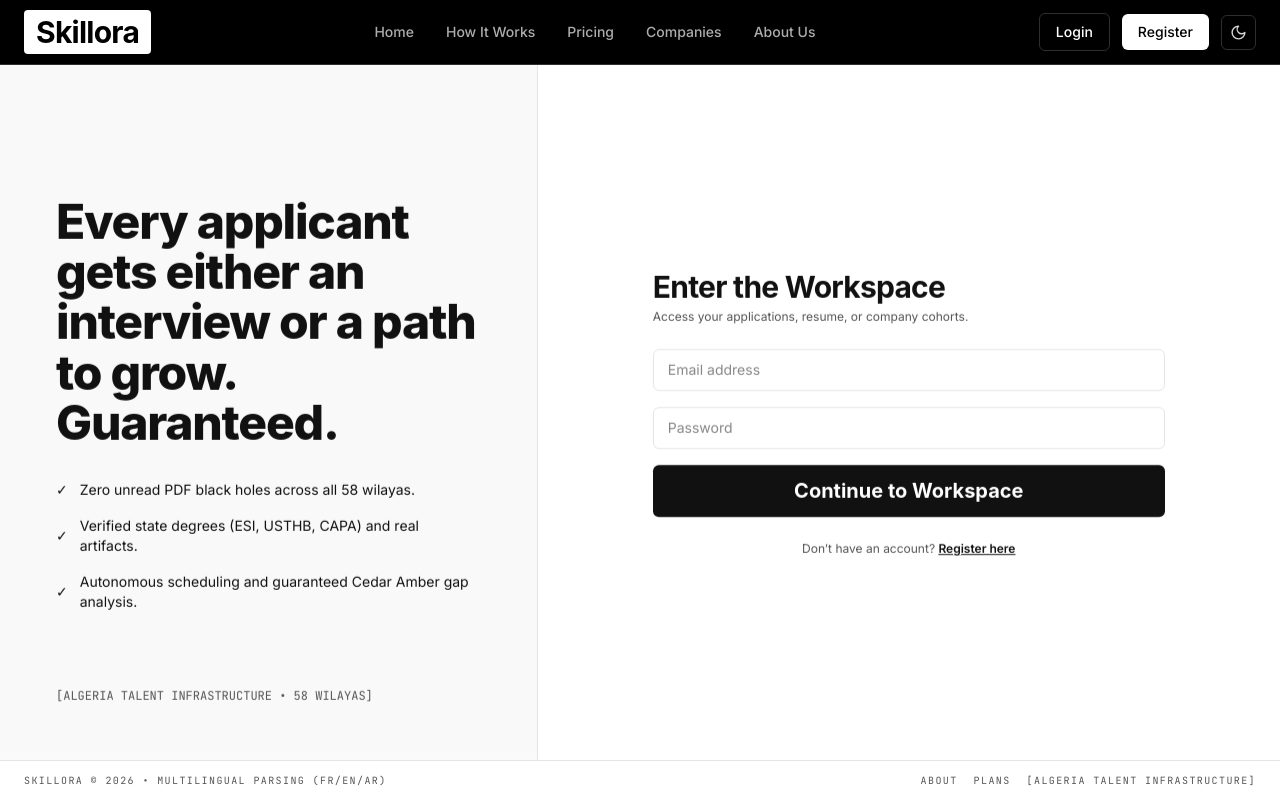
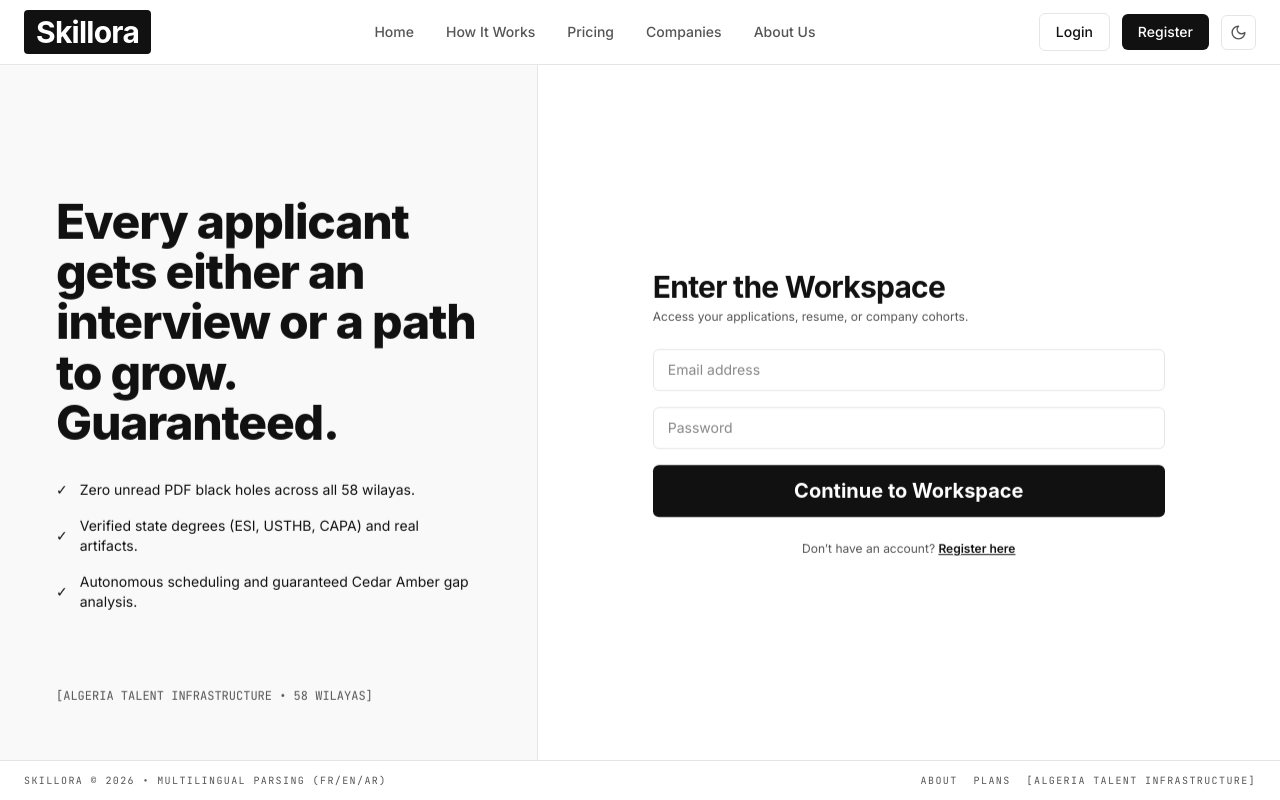
Before and after one commit to abderrahmenex86/Skillora, a React (Vite) app in the folder frontend/: page /auth in a window 1280 px wide. Built offline with nearby package versions, Linux system fonts and the light colour scheme; a web font is replaced by a local one.

Commit message:
[FIX] Match navbar background to page surface

```diff
--- a/frontend/src/components/Navbar.tsx
+++ b/frontend/src/components/Navbar.tsx
@@ -18,8 +18,8 @@ function navLinkClass({ isActive }: { isActive: boolean }) {
     return [
         'relative py-1 transition-colors',
         isActive
-            ? 'text-(--nav-fg) after:absolute after:-bottom-1 after:left-0 after:right-0 after:h-0.5 after:rounded-full after:bg-(--nav-fg)'
-            : 'text-(--nav-muted) hover:text-(--nav-fg)',
+            ? 'text-(--text-main) after:absolute after:-bottom-1 after:left-0 after:right-0 after:h-0.5 after:rounded-full after:bg-(--text-main)'
+            : 'text-(--text-sub) hover:text-(--text-main)',
     ].join(' ');
 }
 
@@ -138,12 +138,12 @@ export default function Navbar() {
         user?.subscriptionTier !== 'ENTERPRISE';
 
     return (
-        <header className='relative z-50 w-full shrink-0 border-b border-(--nav-line) bg-(--nav-bg) text-(--nav-fg) transition-colors'>
-            <div className='mx-auto flex h-16 max-w-7xl items-center justify-between px-6'>
+        <header className='sticky top-0 z-50 w-full shrink-0 border-b border-(--border-line) bg-(--bg-canvas)/95 backdrop-blur-sm transition-colors'>
+            <div className='max-w-7xl mx-auto px-6 h-16 flex items-center justify-between'>
                 <div className='flex items-center'>
                     <Link
                         to='/'
-                        className='inline-flex items-center rounded-sm bg-(--nav-logo-bg) px-3 py-1 font-grotesque text-3xl font-bold tracking-tight text-(--nav-logo-fg) transition-transform hover:-translate-y-0.5'>
+                        className='inline-flex items-center px-3 py-1 font-grotesque font-bold text-3xl tracking-tight bg-(--btn-main-bg) text-(--btn-main-text) rounded-sm transition-colors'>
                         Skillora
                     </Link>
                 </div>
@@ -225,7 +225,7 @@ export default function Navbar() {
                     {showUpgradeButton && (
                         <Link
                             to='/pricing'
-                            className='whitespace-nowrap rounded-md bg-(--nav-logo-bg) px-3 py-2 text-xs font-semibold text-(--nav-logo-fg) transition-opacity hover:opacity-90 sm:px-4 sm:text-sm'>
+                            className='whitespace-nowrap rounded-md bg-(--btn-main-bg) px-3 py-2 text-xs font-semibold text-(--btn-main-text) transition-opacity hover:opacity-90 sm:px-4 sm:text-sm'>
                             {user?.role === 'RECRUITER' ?
                                 'Upgrade Plan'
                             :   'Upgrade to Pro'}
@@ -236,18 +236,18 @@ export default function Navbar() {
                         <>
                             <Link
                                 to='/auth?mode=login'
-                                className='px-4 py-2 text-sm font-medium rounded-md border border-(--nav-line) text-(--nav-fg) hover:bg-(--nav-hover) transition-colors'>
+                                className='px-4 py-2 text-sm font-medium rounded-md border border-(--border-line) text-(--text-main) hover:bg-(--bg-panel) transition-colors'>
                                 Login
                             </Link>
                             <Link
                                 to='/auth?mode=register'
-                                className='px-4 py-2 text-sm font-medium rounded-md bg-(--nav-logo-bg) text-(--nav-logo-fg) hover:opacity-90 transition-opacity'>
+                                className='px-4 py-2 text-sm font-medium rounded-md bg-(--btn-main-bg) text-(--btn-main-text) hover:opacity-90 transition-opacity'>
                                 Register
                             </Link>
                         </>
                     :   <div
                             ref={menuRef}
-                            className='relative flex items-center gap-1 pl-3 border-l border-(--nav-line)'>
+                            className='relative flex items-center gap-1 pl-3 border-l border-(--border-line)'>
                             <button
                                 type='button'
                                 onClick={() => {
@@ -255,15 +255,15 @@ export default function Navbar() {
                                     navigate(roleHome[user.role]);
                                 }}
                                 aria-label='Go to dashboard'
-                                className='flex items-center space-x-2 rounded-md px-2 py-1 hover:bg-(--nav-hover) transition-colors cursor-pointer'>
-                                <div className='w-8 h-8 rounded-full bg-(--nav-hover) border border-(--nav-line) flex items-center justify-center font-grotesque font-bold text-sm text-(--nav-fg)'>
+                                className='flex items-center space-x-2 rounded-md px-2 py-1 hover:bg-(--bg-panel) transition-colors cursor-pointer'>
+                                <div className='w-8 h-8 rounded-full bg-(--bg-panel) border border-(--border-line) flex items-center justify-center font-grotesque font-bold text-sm text-(--text-main)'>
                                     {initials || <UserIcon size={14} />}
                                 </div>
                                 <div className='hidden sm:block text-left'>
-                                    <div className='text-xs font-semibold leading-tight text-(--nav-fg)'>
+                                    <div className='text-xs font-semibold leading-tight text-(--text-main)'>
                                         {displayName}
                                     </div>
-                                    <div className='font-mono text-[10px] text-(--nav-muted)'>
+                                    <div className='font-mono text-[10px] text-(--text-sub)'>
                                         {wilayaDisplay}
                                     </div>
                                 </div>
@@ -279,7 +279,7 @@ export default function Navbar() {
                                 }
                                 aria-haspopup='menu'
                                 aria-expanded={menuOpen}
-                                className='p-1.5 rounded-md text-(--nav-muted) hover:text-(--nav-fg) hover:bg-(--nav-hover) transition-colors cursor-pointer'>
+                                className='p-1.5 rounded-md text-(--text-sub) hover:text-(--text-main) hover:bg-(--bg-panel) transition-colors cursor-pointer'>
                                 <ChevronDown
                                     size={15}
                                     className={`transition-transform duration-200 ${menuOpen ? 'rotate-180' : ''}`}
@@ -332,17 +332,10 @@ export default function Navbar() {
                                 'Switch to light mode'
                             :   'Switch to dark mode'
                         }
-                        className='p-2 rounded-md border border-(--nav-line) text-(--nav-muted) hover:text-(--nav-fg) hover:bg-(--nav-hover) transition-all flex items-center justify-center cursor-pointer'>
+                        className='p-2 rounded-md border border-(--border-line) text-(--text-sub) hover:text-(--text-main) hover:bg-(--bg-panel) transition-all flex items-center justify-center cursor-pointer'>
                         {isDark ?
-                            <Sun
-                                size={17}
-                                className='text-neutral-700'
-                            />
-                        :   <Moon
-                                size={17}
-                                className='text-neutral-300'
-                            />
-                        }
+                            <Sun size={17} />
+                        :   <Moon size={17} />}
                     </button>
                 </div>
             </div>
--- a/frontend/src/index.css
+++ b/frontend/src/index.css
@@ -28,15 +28,6 @@
     --text-sub: #555555;
     --btn-main-bg: #111111;
     --btn-main-text: #ffffff;
-
-    /* Navigation: solid black on light pages. */
-    --nav-bg: #000000;
-    --nav-fg: #ffffff;
-    --nav-muted: rgba(255, 255, 255, 0.68);
-    --nav-line: rgba(255, 255, 255, 0.18);
-    --nav-hover: rgba(255, 255, 255, 0.1);
-    --nav-logo-bg: #ffffff;
-    --nav-logo-fg: #000000;
 }
 
 html.dark {
@@ -51,15 +42,6 @@ html.dark {
     /* Keep the green accent readable on the dark canvas. */
     --color-forest: #258c5a;
     --color-amber-accent: #a3a3a3;
-
-    /* Navigation: solid white on dark pages. */
-    --nav-bg: #ffffff;
-    --nav-fg: #000000;
-    --nav-muted: rgba(0, 0, 0, 0.62);
-    --nav-line: rgba(0, 0, 0, 0.14);
-    --nav-hover: rgba(0, 0, 0, 0.06);
-    --nav-logo-bg: #000000;
-    --nav-logo-fg: #ffffff;
 }
 
 ::view-transition-old(root) {
```
